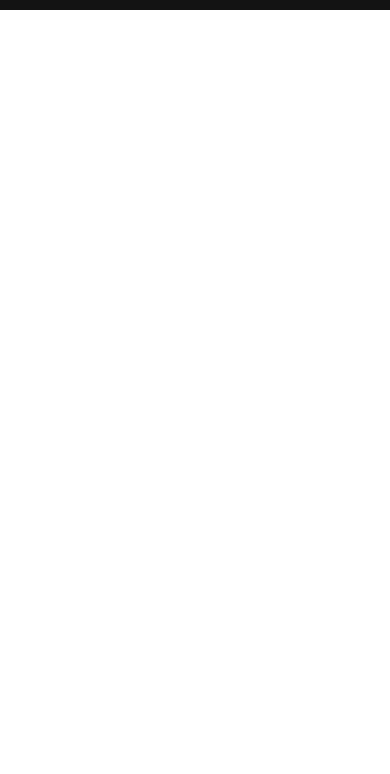
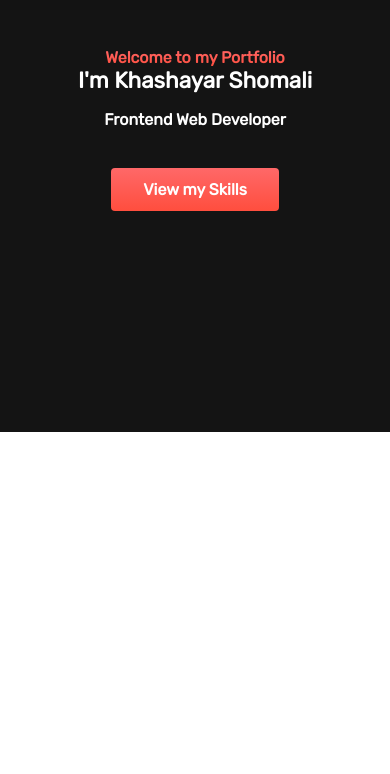
Before and after one commit to shomalikhashayar/html-css-website-v1, a plain HTML site: page index.html in a window 390 px wide. Shown: the part 70-844 px from the top of the page. Drawn offline with Linux system fonts and the light colour scheme.

Commit message:
Adding Hero Section CSS & make it Responsive for mobile users.

```diff
--- a/index.html
+++ b/index.html
@@ -6,18 +6,18 @@
     <meta name="viewport" content="width=device-width, initial-scale=1.0" />
     <title>Khashayar Shomali</title>
     <link rel="stylesheet" href="styles.css" />
+    <link rel="preconnect" href="https://fonts.googleapis.com" />
+    <link rel="preconnect" href="https://fonts.gstatic.com" crossorigin />
     <link
+      href="https://fonts.googleapis.com/css2?family=Rubik&display=swap"
       rel="stylesheet"
-      href="https://kit.fontawesome.com/70cdc8065b.css"
-      crossorigin="anonymous"
     />
   </head>
   <body>
+    <!-- Navabr Section -->
     <nav class="navbar">
       <div class="navbar-container">
-        <a href="/" id="navbar-logo">
-          Khashayar Shomali</a
-        >
+        <a href="/" id="navbar-logo"> Khashayar Shomali</a>
         <div class="navbar-toggle" id="mobile-menu">
           <span class="bar"></span>
           <span class="bar"></span>
@@ -39,6 +39,26 @@
         </ul>
       </div>
     </nav>
+    <!-- Hero Section -->
+    <div class="main">
+      <div class="main-container">
+        <div class="main-content">
+          <h1>Welcome to my Portfolio</h1>
+          <h2>I'm Khashayar Shomali</h2>
+          <p>Frontend Web Developer</p>
+          <button class="main-btn">
+            <a href="/">View my Skills</a>
+          </button>
+        </div>
+        <div class="main-img-container">
+          <img
+            src="./images/khashi.jpg"
+            alt="Khashayar Shomali"
+            id="main-img"
+          />
+        </div>
+      </div>
+    </div>
   </body>
 </html>
 <script src="app.js"></script>
--- a/styles.css
+++ b/styles.css
@@ -2,8 +2,10 @@
   box-sizing: border-box;
   margin: 0;
   padding: 0;
-  font-family: "kumbh Sans", sans-serif;
+  font-family: "Rubik", sans-serif;
 }
+
+/* Navbar Section CSS */
 
 .navbar {
   background-color: #131313;
@@ -212,3 +214,158 @@
     transform: translateY(-8px) rotate(-45deg);
   }
 }
+
+/* Hero Section CSS */
+
+.main {
+  background-color: #141414;
+}
+.main-container {
+  display: grid;
+  grid-template-columns: 1fr 1fr;
+  align-items: center;
+  justify-content: center;
+  margin: 0 auto;
+  height: 90vh;
+  background-color: #141414;
+  z-index: 1;
+  width: 100%;
+  max-width: 1300px;
+  padding: 0 50px;
+}
+
+.main-content h1 {
+  font-size: 4rem;
+  background: -webkit-linear-gradient(rgb(255, 104, 104), #ff4e3e);
+  -webkit-background-clip: text;
+  -webkit-text-fill-color: transparent;
+  margin-top: -70px;
+}
+.main-content h2 {
+  font-size: 4rem;
+  color: white;
+}
+.main-content p {
+  margin-top: 1rem;
+  font-size: 2rem;
+  font-weight: 700;
+  color: white;
+}
+
+.main-btn {
+  font-size: 1rem;
+  font-weight: 700;
+  background: -webkit-linear-gradient(rgb(255, 104, 104), #ff4e3e);
+  padding: 14px 32px;
+  border: none;
+  border-radius: 4px;
+  color: white;
+  margin-top: 2rem;
+  cursor: pointer;
+  position: relative;
+  transition: all 0.5 ease;
+  outline: none;
+}
+
+.main-btn a {
+  position: relative;
+  z-index: 2;
+  color: white;
+  text-decoration: none;
+}
+
+.main-btn::after {
+  position: absolute;
+  content: "";
+  top: 0;
+  left: 0;
+  width: 0;
+  height: 100%;
+  background: #ff4e3e;
+  transition: all 0.35s;
+  border-radius: 4px;
+}
+
+.main-btn:hover {
+  color: white;
+}
+
+.main-btn:hover::after {
+  width: 100%;
+}
+
+.main-img-container {
+  text-align: center;
+  padding-bottom: 100px;
+}
+
+#main-img{
+    width: 450px;
+    height: 450px;
+    border-radius: 100%;
+    border: 7px solid #262626;
+    margin-top: 70px;
+    box-shadow: 0 0 800px 0 rgb(255, 255, 255);
+}
+
+/* Mobile Responsive */
+
+@media screen and (max-width: 760px){
+    .main-container{
+        display: grid;
+        grid-template-columns: auto;
+        align-items: center;
+        justify-self: center ;
+        width: 100%;
+        margin: 0 auto;
+        height: 50vh;
+    }
+
+    .main-content{
+        text-align: center;
+        margin-bottom: 4rem;
+    }
+
+    .main-content h1{
+       font-size: 1.4rem;
+        margin-top: 2rem;
+    }
+
+    .main-content h2{
+        font-size: 2rem;
+     }
+
+     .main-content p{
+        font-size: 1.4rem;
+     }
+
+     #main-img{
+        display: none;
+     }
+ }
+
+ @media screen and (max-width:480px) {
+
+    .main-content h1{
+        font-size: 1rem;
+         margin-top: 2rem;
+     }
+
+     .main-content h2{
+         font-size: 1.4rem;
+      }
+
+      .main-content p{
+         font-size: 1rem;
+      }
+
+      .main-btn{
+        padding: 12px 32px;
+        margin: 2.4rem 0;
+      }
+
+      #main-img{
+        display: none;
+     }
+
+ }
```
Also changed, not shown: images/khashi.jpg (added).
